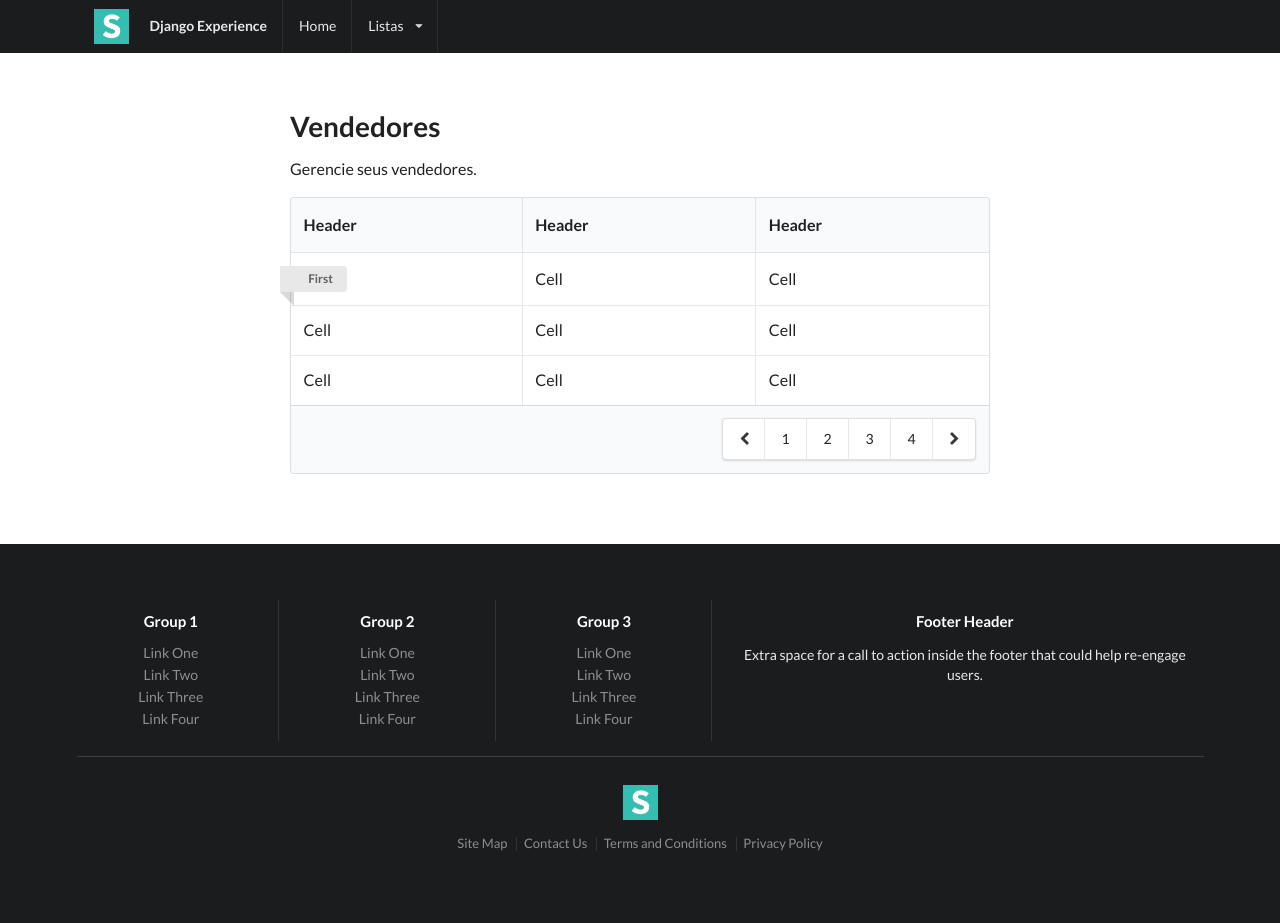
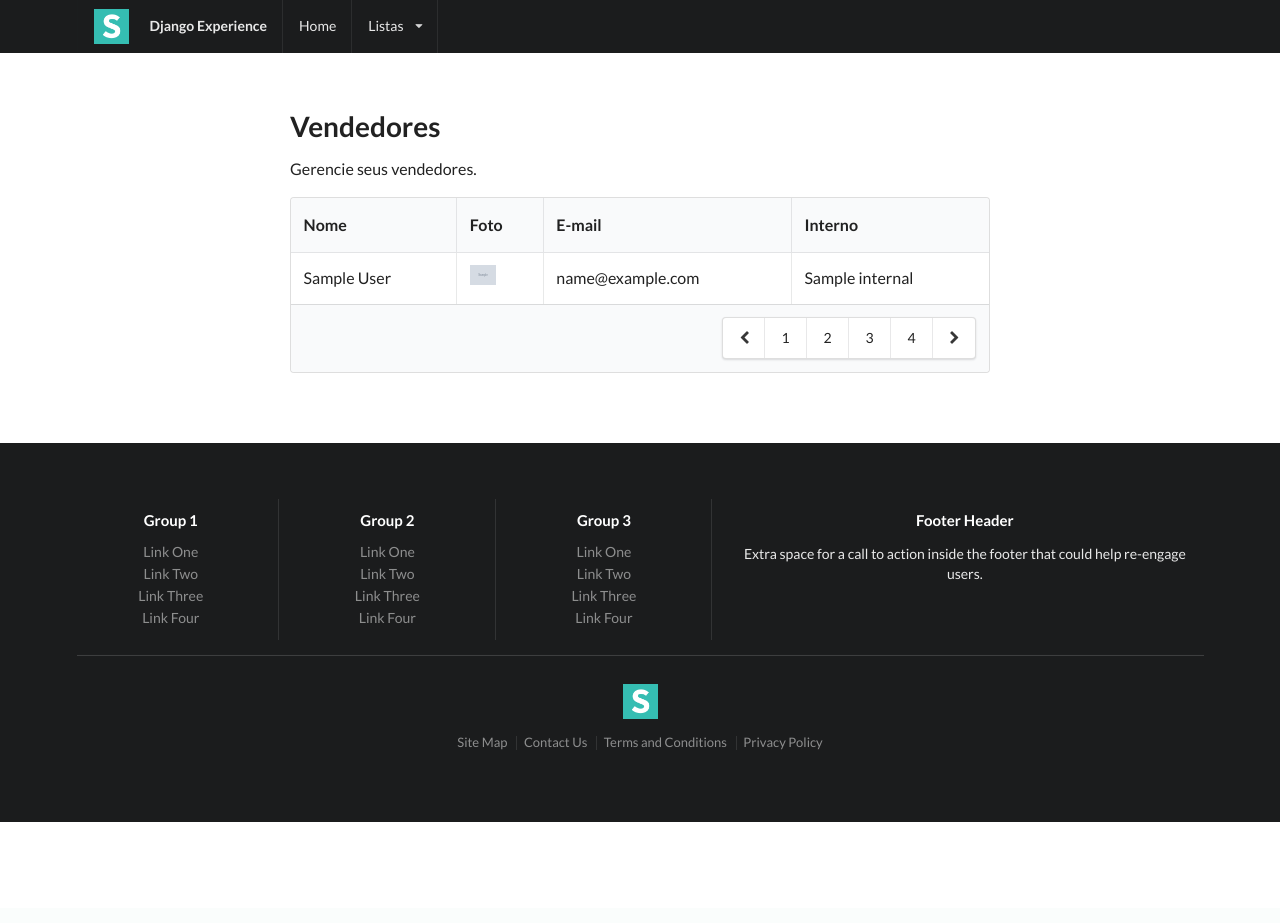
Before and after one commit to rg3915/django-experience-2016, a Django app: template djexperience/crm/templates/crm/seller_list.html in a window 1280 px wide. After the commit the page ends 822 px from the top, so only its background shows below. Run offline with Django 3.2, Linux system fonts and the light colour scheme; the template is opened without the code that fills it: most values are stand-ins (such as "Sample title", 1, 10 or a date in 2020); grey boxes marked "Sample" are stand-in pictures.

Commit message:
seller_list

```diff
--- a/djexperience/crm/templates/crm/seller_list.html
+++ b/djexperience/crm/templates/crm/seller_list.html
@@ -13,31 +13,25 @@
 
     <table class="ui celled table">
       <thead>
-        <tr><th>Header</th>
-        <th>Header</th>
-        <th>Header</th>
-      </tr></thead>
+        <tr>
+          <th>Nome</th>
+          <th>Foto</th>
+          <th>E-mail</th>
+          <th>Interno</th>
+        </tr>
+      </thead>
       <tbody>
-        <tr>
-          <td>
-            <div class="ui ribbon label">First</div>
-          </td>
-          <td>Cell</td>
-          <td>Cell</td>
-        </tr>
-        <tr>
-          <td>Cell</td>
-          <td>Cell</td>
-          <td>Cell</td>
-        </tr>
-        <tr>
-          <td>Cell</td>
-          <td>Cell</td>
-          <td>Cell</td>
-        </tr>
+        {% for item in object_list %}
+          <tr>
+            <td>{{ item.full_name }}</td>
+            <td><img src="{{ item.photo|default:'https://cdn4.iconfinder.com/data/icons/ionicons/512/icon-person-128.png' }}" class="img-square" style="height: 20px;" /></td>
+            <td>{{ item.email|default:'---' }}</td>
+            <td>{{ item.internal }}</td>
+          </tr>
+        {% endfor %}
       </tbody>
       <tfoot>
-        <tr><th colspan="3">
+        <tr><th colspan="4">
           <div class="ui right floated pagination menu">
             <a class="icon item">
               <i class="left chevron icon"></i>
```
